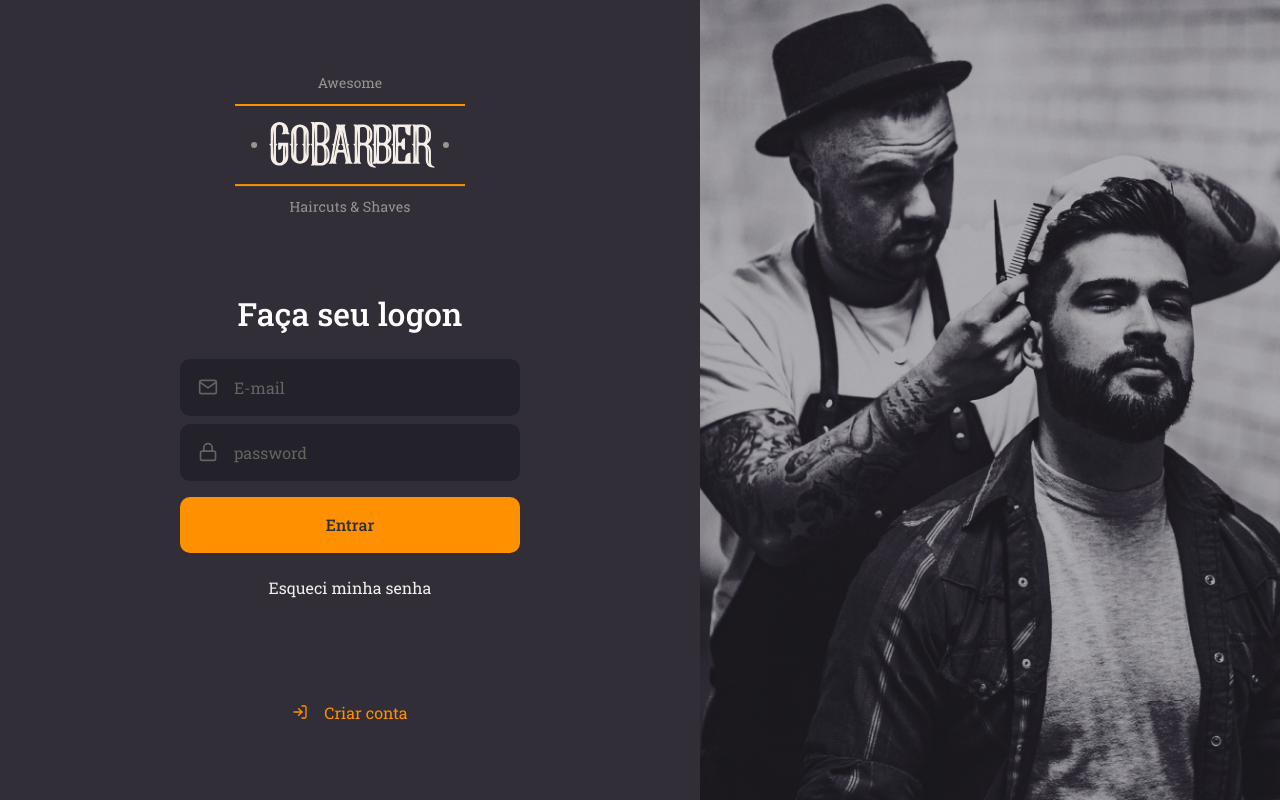
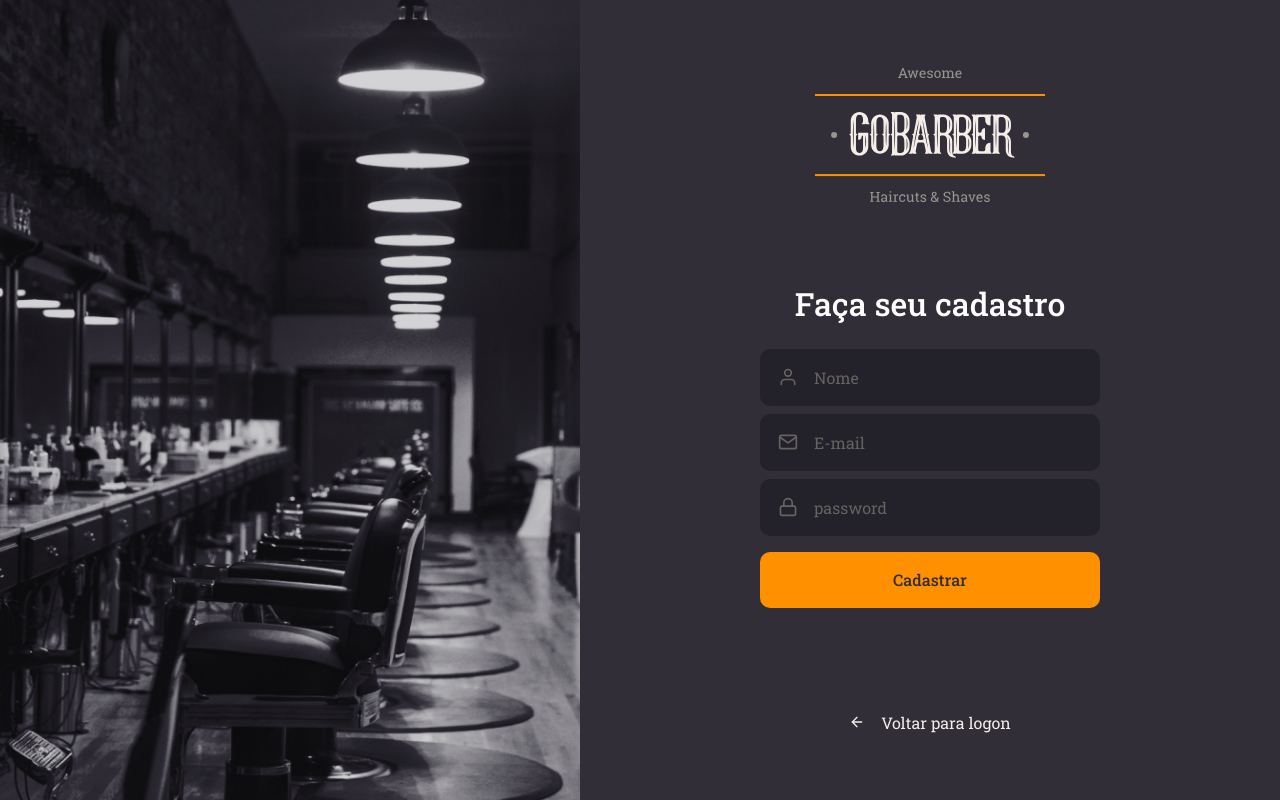
Before and after one commit to afmelo92/gobarber-web-typescript, a React (Create React App) app: page / in a window 1280 px wide. Built offline with nearby package versions, Linux system fonts and the light colour scheme.

Commit message:
Add register page

```diff
--- a/src/App.tsx
+++ b/src/App.tsx
@@ -2,12 +2,13 @@
 import React from 'react';
 
 import SignIn from './pages/SignIn';
+import SignUp from './pages/SignUp';
 import GlobalStyle from './styles/global';
 
 function App() {
   return (
     <>
-      <SignIn />
+      <SignUp />
       <GlobalStyle />
     </>
   );
--- /dev/null
+++ b/src/pages/SignUp/index.tsx
@@ -0,0 +1,42 @@
+import React from 'react';
+import { FiArrowLeft, FiMail, FiUser, FiLock } from 'react-icons/fi';
+
+import logoImg from '../../assets/logo.svg';
+
+import Input from '../../components/Input';
+import Button from '../../components/Button';
+
+import { Container, Content, Background } from './styles';
+
+const SignUp: React.FC = () => {
+  return (
+    <Container>
+      <Background />
+      <Content>
+        <img src={logoImg} alt="GoBarber" />
+        <form action="">
+          <h1>Faça seu cadastro</h1>
+
+          <Input name="name" icon={FiUser} placeholder="Nome" />
+          <Input name="email" icon={FiMail} placeholder="E-mail" />
+
+          <Input
+            name="password"
+            icon={FiLock}
+            type="password"
+            placeholder="password"
+          />
+
+          <Button type="submit">Cadastrar</Button>
+        </form>
+
+        <a href="register">
+          <FiArrowLeft />
+          Voltar para logon
+        </a>
+      </Content>
+    </Container>
+  );
+};
+
+export default SignUp;
--- /dev/null
+++ b/src/pages/SignUp/styles.ts
@@ -0,0 +1,68 @@
+import styled from 'styled-components';
+import { shade } from 'polished';
+
+import signUpBackgroundImg from '../../assets/bg-img.png';
+
+export const Container = styled.div`
+  height: 100vh;
+  display: flex;
+  align-items: stretch;
+`;
+
+export const Content = styled.div`
+  display: flex;
+  flex-direction: column;
+  align-items: center;
+
+  place-content: center;
+
+  width: 100%;
+  max-width: 700px;
+
+  form {
+    margin: 80px 0;
+    width: 340px;
+    text-align: center;
+
+    h1 {
+      margin-bottom: 24px;
+    }
+
+    a {
+      color: #f4ede8;
+      display: block;
+      margin-top: 24px;
+      text-decoration: none;
+      transition: color 0.2s;
+
+      &:hover {
+        color: ${shade(0.2, '#f4ede8')};
+      }
+    }
+  }
+
+  > a {
+    color: #f4ede8;
+    display: block;
+    margin-top: 24px;
+    text-decoration: none;
+    transition: color 0.2s;
+
+    &:hover {
+      color: ${shade(0.2, '#f4ede8')};
+    }
+
+    display: flex;
+    align-items: center;
+
+    svg {
+      margin-right: 16px;
+    }
+  }
+`;
+
+export const Background = styled.div`
+  flex: 1;
+  background: url(${signUpBackgroundImg}) no-repeat center;
+  background-size: cover;
+`;
```
Also changed, not shown: src/assets/bg-img.png (added).
